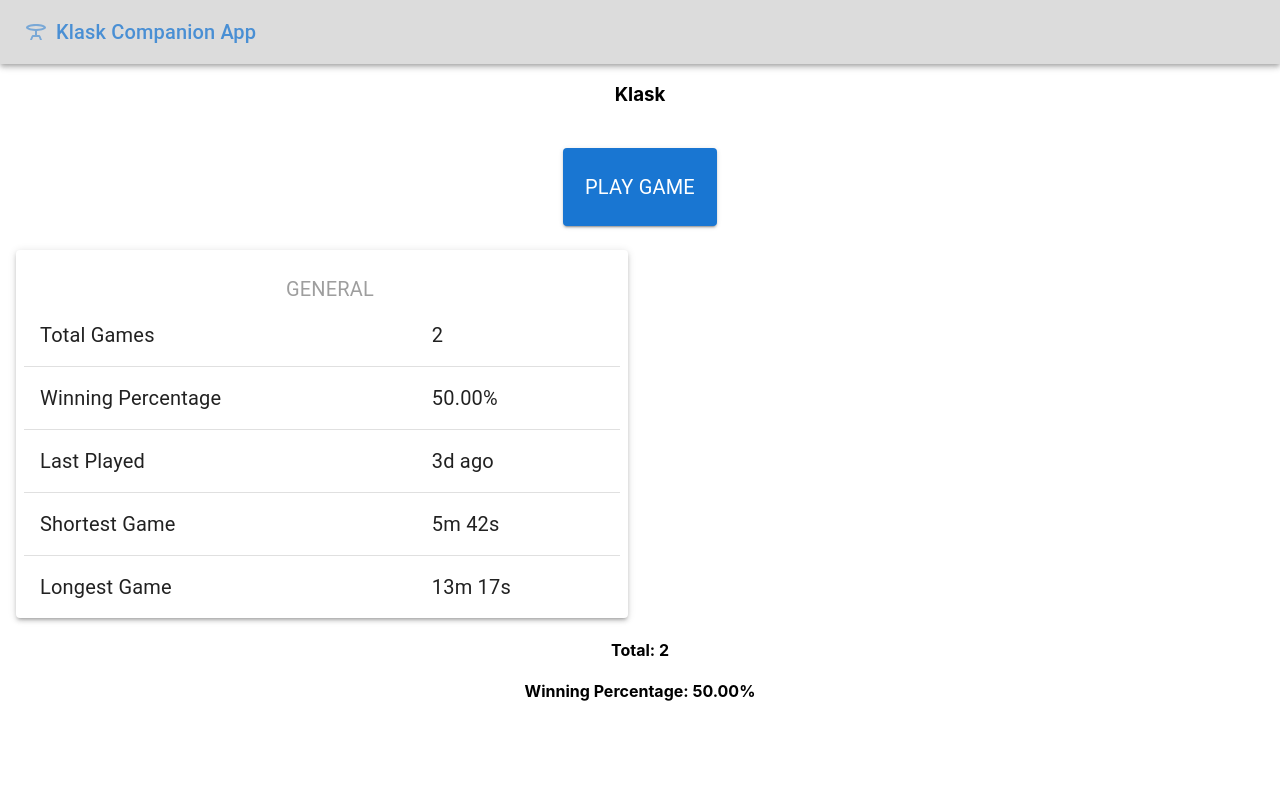
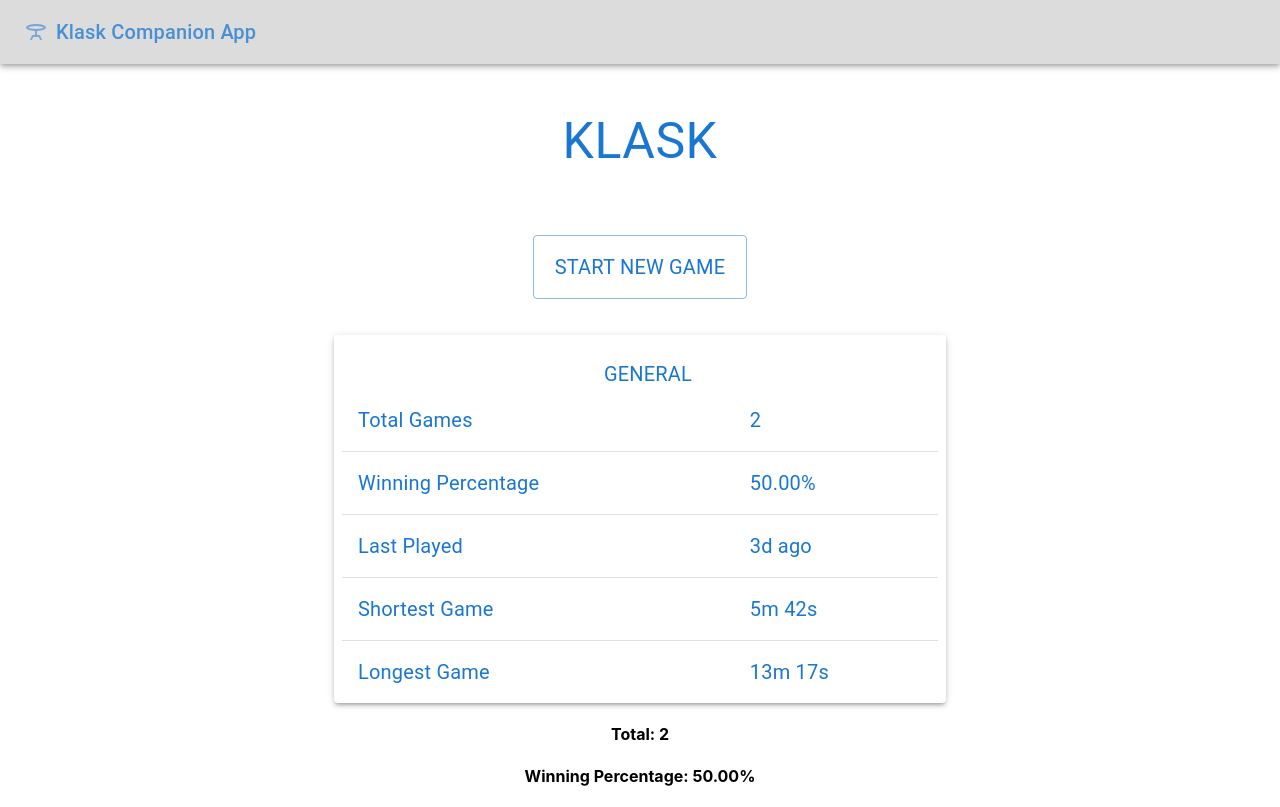
Before and after one commit to mservillon/klask, a React (Create React App) app: page /#/ in a window 1280 px wide. Built offline with nearby package versions, Linux system fonts and the light colour scheme.

Commit message:
Edited my home screen

```diff
--- a/src/Home.tsx
+++ b/src/Home.tsx
@@ -14,17 +14,25 @@
 
     return (
         <>
-        <h3>Klask</h3>
+        <br /><br />
+        <Typography
+            fontSize={50}
+            color='#1976d2'
+        >
+            KLASK
+        </Typography>
+        <br/>
+        <br/>
         <Button
-            variant="contained"
+            variant="outlined"
             size="large"
             sx={{
-                mt: 3
-                , mb: 3
-                , pt: 3
-                , pb: 3
+                mt: 2
+                , mb: 2
+                , pt: 2
+                , pb: 2
                 , width: {
-                    xs: '100%'
+                    xs: '60%'
                     , md: 'inherit'
                 }
             }}
@@ -35,15 +43,19 @@
                 <Typography
                     fontSize={20}
                 >
-                Play Game
+                Start New Game
                 </Typography>
             </Button>
+            <br />
+            <br />
             <Grid
                 container
                 spacing={3}
+                display='flex'
+                justifyContent='center'
             >
                 <Grid
-                    xs={12}
+                    xs={10}
                     md={6}
                 >
                     <Paper
@@ -58,7 +70,7 @@
                                 , ml: 2
                                 , mt: 3
                             }}
-                            color='text.disabled'
+                            color='#1976d2'
 
                             >
                                 GENERAL
@@ -71,7 +83,7 @@
                                 >
                                 <Table
                                     sx={{
-                                        mt: 0
+                                        mt: 0,
                                     }}
                                 >
                                     <TableBody>
@@ -79,6 +91,7 @@
                                             <TableCell>
                                                 <Typography
                                                     fontSize={20}
+                                                    color='#1976d2'
                                                 >
                                                     Total Games
                                                 </Typography>
@@ -86,6 +99,7 @@
                                             <TableCell>
                                                 <Typography
                                                     fontSize={20}
+                                                    color='#1976d2'
                                                 >
                                                     {winningPercentageDisplay.totalGames}
                                                 </Typography>
@@ -101,6 +115,7 @@
                                             <TableCell>
                                                 <Typography
                                                     fontSize={20}
+                                                    color='#1976d2'
                                                 >
                                                     Winning Percentage
                                                 </Typography>
@@ -108,6 +123,7 @@
                                             <TableCell>
                                                 <Typography
                                                     fontSize={20}
+                                                    color='#1976d2'
                                                 >
                                                     {winningPercentageDisplay.winningPercentage}
                                                 </Typography>
@@ -124,6 +140,7 @@
                                             <TableCell>
                                                 <Typography
                                                     fontSize={20}
+                                                    color='#1976d2'
                                                 >
                                                     Last Played
                                                 </Typography>
@@ -131,6 +148,7 @@
                                             <TableCell>
                                                 <Typography
                                                     fontSize={20}
+                                                    color='#1976d2'
                                                 >
                                                     3d ago
                                                 </Typography>
@@ -147,6 +165,7 @@
                                             <TableCell>
                                                 <Typography
                                                     fontSize={20}
+                                                    color='#1976d2'
                                                 >
                                                     Shortest Game
                                                 </Typography>
@@ -154,6 +173,7 @@
                                             <TableCell>
                                                 <Typography
                                                     fontSize={20}
+                                                    color='#1976d2'
                                                 >
                                                     5m 42s
                                                 </Typography>
@@ -170,6 +190,7 @@
                                             <TableCell>
                                                 <Typography
                                                     fontSize={20}
+                                                    color='#1976d2'
                                                 >
                                                     Longest Game
                                                 </Typography>
@@ -177,6 +198,7 @@
                                             <TableCell>
                                                 <Typography
                                                     fontSize={20}
+                                                    color='#1976d2'
                                                 >
                                                     13m 17s
                                                 </Typography>
```
